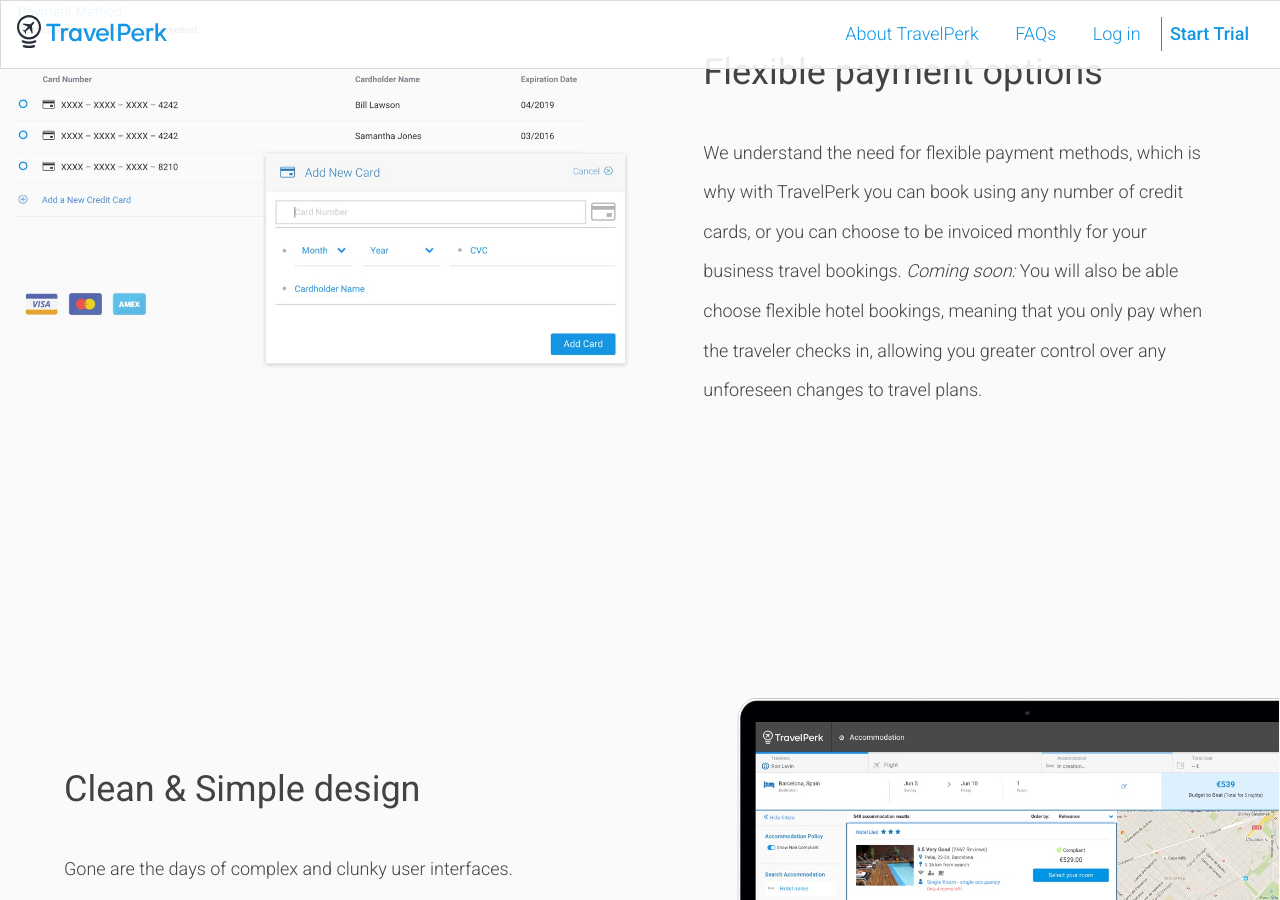
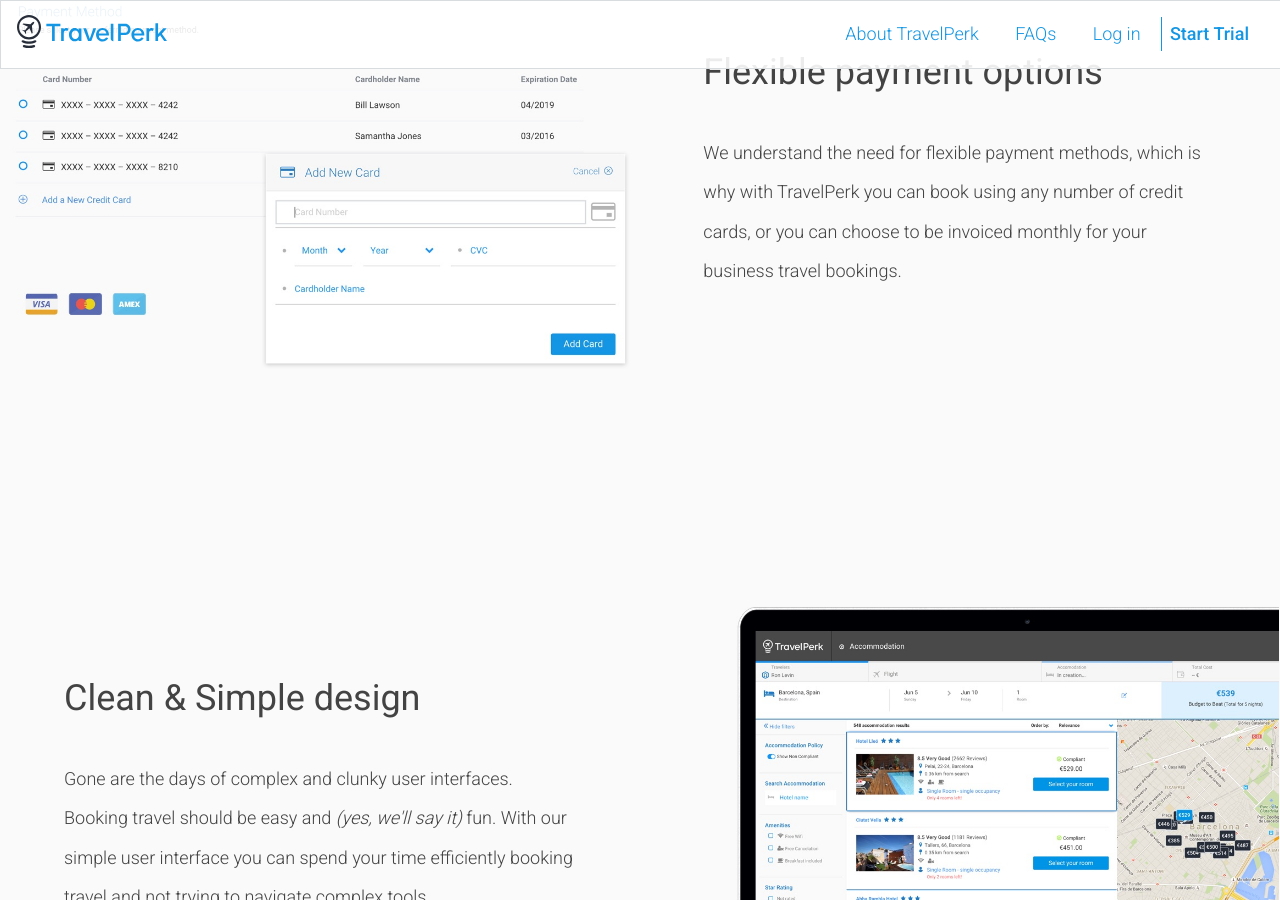
Before and after one commit to northswiss/jekyll-boilerplate, a Jekyll site: the page built from index.html, in a window 1280 px wide and 900 px high, scrolled down 4386 px. Built offline with Jekyll 4.4.1, drawn with Linux system fonts in a browser that asks for light colours; nearby versions of some CDN libraries.

Commit message:
1459 - remove coming soon text

```diff
--- a/_includes/component/customer-types.html
+++ b/_includes/component/customer-types.html
@@ -76,7 +76,7 @@
         </span>
         <div class="content">
           <h3>Flexible payment options</h3>
-          <p>We understand the need for flexible payment methods, which is why with TravelPerk you can book using any number of credit cards, or you can choose to be invoiced monthly for your business travel bookings. <em>Coming soon:</em> You will also be able choose flexible hotel bookings, meaning that you only pay when the traveler checks in, allowing you greater control over any unforeseen changes to travel plans.</p>
+          <p>We understand the need for flexible payment methods, which is why with TravelPerk you can book using any number of credit cards, or you can choose to be invoiced monthly for your business travel bookings.</p>
         </div>
       </div>
       <div class="feature flex two reverse">
```
